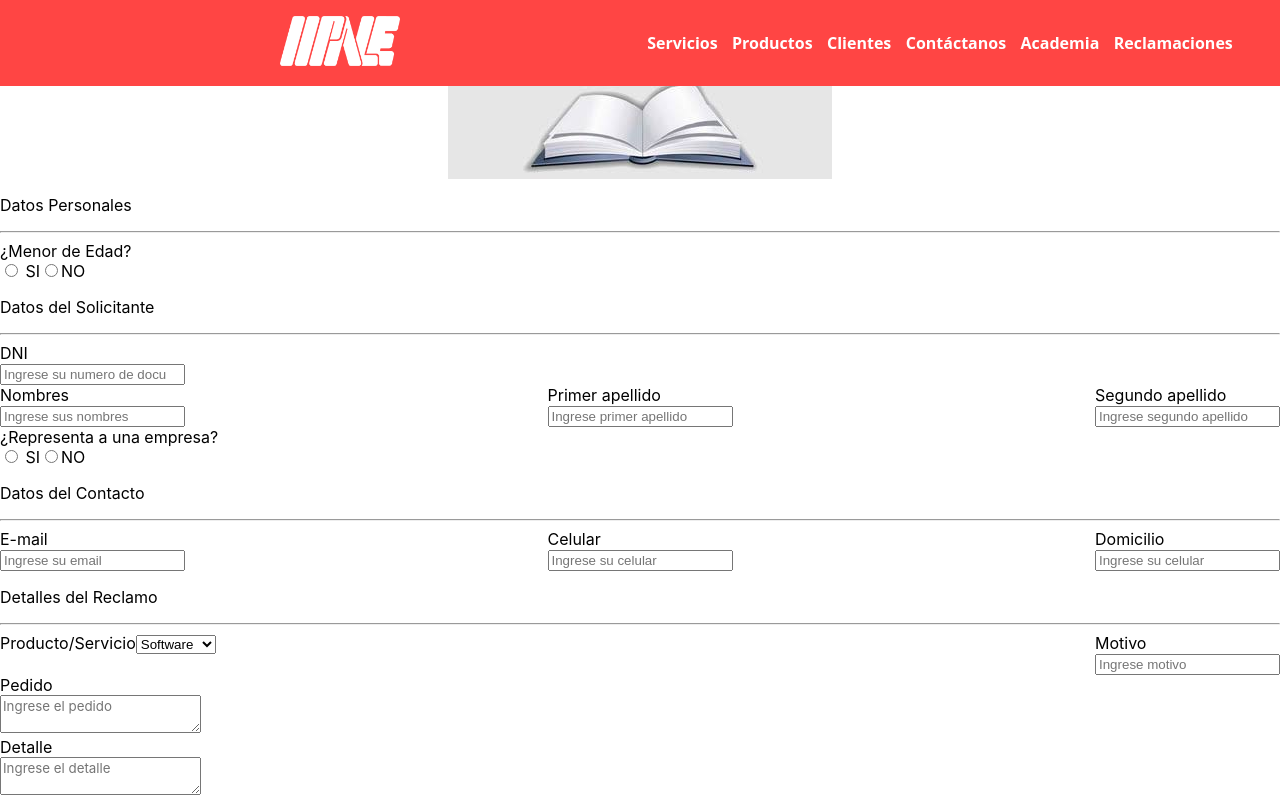
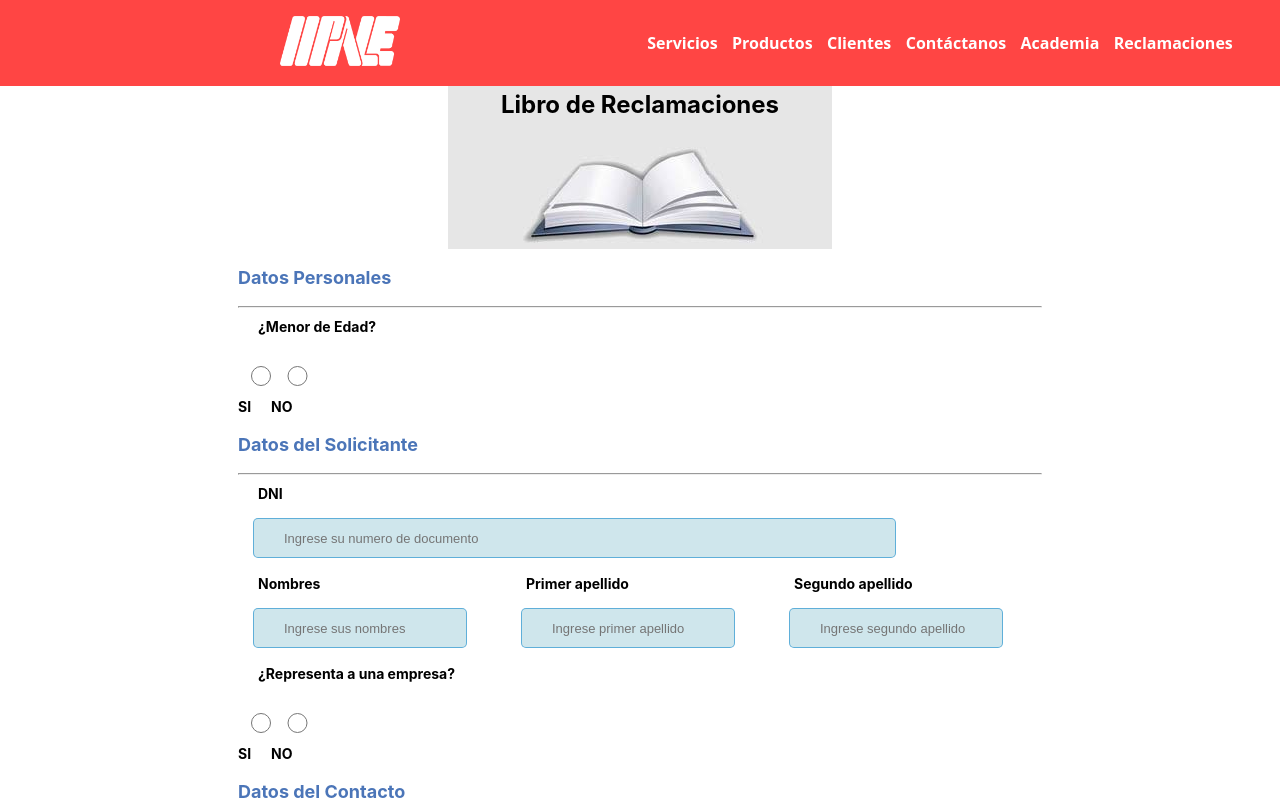
Before and after one commit to paleconsultores/website-palerp, a React (Create React App) app: page /libro-reclamaciones in a window 1280 px wide. Shown: the top 800 px of the page. Built offline with nearby package versions, Linux system fonts and the light colour scheme.

Commit message:
settings de email

```diff
--- a/src/api.js
+++ b/src/api.js
@@ -40,12 +40,24 @@ const api = {
           body: JSON.stringify(datos),
         });
    },
+   traerNroIncidencia(datos){
+    return callApi('/api/AIncidentes/listarUno', {
+      method: 'POST',
+      body: JSON.stringify(datos),
+    });
+   },
    creacionPDF(datos){
-    return callApi('/api/mails/emailCliente', {
+    return callApi('/api/mails/crearPDF', {
         method: 'POST',
         body: JSON.stringify(datos),
       });
     },
+    enviarEmail(datos){
+        return callApi('/api/mails/emailCliente', {
+        method: 'POST',
+        body: JSON.stringify(datos),
+      });
+    }
   }
 };
 
--- a/src/components/App/LibroReclamaciones/FormReclamaciones/LibroReclamaciones.css
+++ b/src/components/App/LibroReclamaciones/FormReclamaciones/LibroReclamaciones.css
@@ -27,8 +27,15 @@
     flex-direction: row wrap;
     justify-content: flex-start;
 }
-.Form_filas input{
-    height:auto;
+.Form_filas input[type="radio" i]{
+    background-color: initial;
+    cursor: default;
+    -webkit-appearance: radio;
+    box-sizing: border-box;
+    padding: initial;
+    border: initial;
+    height: 20px;
+    margin: 10px;
 }
 
 .FormReclamaciones p{
@@ -39,6 +46,8 @@
 .FormReclamaciones label{
     font-weight: bold;
     font-size: 14px;
+    margin: 20px;
+
 }
 .FormReclamaciones input{
     border-radius:8px 8px 8px 8px;
--- a/src/components/App/LibroReclamaciones/FormReclamaciones/LibroReclamaciones.js
+++ b/src/components/App/LibroReclamaciones/FormReclamaciones/LibroReclamaciones.js
@@ -42,6 +42,9 @@ export default class LibroReclamaciones extends React.Component{
             reclamo:{
              resultado:[]
             },
+            Nro_Incidencia:{
+                resultado:[]
+            },
             consulta:{
             message:undefined
             },
@@ -62,13 +65,21 @@ export default class LibroReclamaciones extends React.Component{
 
   async handleSubmit(e){
       e.preventDefault();
-
-
         try{
 
-            var fechaActual=new Date(Date.now());
+            var fechaActual=new Date();
             this.state.form.fecha=fechaActual;
+            console.log(this.state.form.fecha);
             const nombreCompleto=this.state.form.nombre+' '+this.state.form.primerApellido+' '+this.state.form.segundoApellido
+            var tipoIncidencia='';
+
+            if(this.state.form.resProduServi==='servicio'){
+                tipoIncidencia='201';
+            }
+            if(this.state.form.resProduServi==='producto'){
+                tipoIncidencia='301';
+            }
+            console.log(tipoIncidencia);
             const variables={
                 procedure:'USP_SOP_INCIDENCIAS_G',
                 parametros:[
@@ -76,7 +87,7 @@ export default class LibroReclamaciones extends React.Component{
                     {nom_parametro:'Nro_Incidencia',valor_parametro:''},
                     {nom_parametro:'Id_ClienteProveedor',valor_parametro:'105684'},
                     {nom_parametro:'Id_Terminal',valor_parametro:''},
-                    {nom_parametro:'Cod_TipoIncidencia',valor_parametro:''},
+                    {nom_parametro:'Cod_TipoIncidencia',valor_parametro:tipoIncidencia},
                     {nom_parametro:'Cod_Prioridad',valor_parametro:'003'},
                     {nom_parametro:'Cod_Complejidad',valor_parametro:'003'},
                     {nom_parametro:'Nro_Contacto',valor_parametro:this.state.form.celular},
@@ -103,10 +114,22 @@ export default class LibroReclamaciones extends React.Component{
                 email:{resultado:[].concat(this.state.reclamo,reclamo.resultado)}
             });
             if(reclamo.message==="datoGuardado"){
+                const datosReclamo={
+                procedure:'USP_SOP_INCIDENCIAS_TraerNroIncidencia',
+                parametros:[
+                    {nom_parametro:"Nom_Contacto",valor_parametro:nombreCompleto},
+                    {nom_parametro:"Fecha_Inicia",valor_parametro:this.state.form.fecha}
+                    ]
+                }
 
+             const nroIncidencia=await api.libroReclamaciones.traerNroIncidencia(datosReclamo);
+             this.setState({
+                Nro_Incidencia:{resultado:[].concat(this.state.Nro_Incidencia,nroIncidencia.resultado)}
+             });
+             const incidenciaNro=nroIncidencia.resultado["0"].Nro_Incidencia;
                 const datos={
                     fecha:this.state.form.fecha,
-                    numeroReclamaciones:this.state.form.numeroReclamaciones,
+                    numeroReclamaciones:incidenciaNro,
                     nombre:this.state.form.nombre,
                     primerApellido:this.state.form.primerApellidoApellido,
                     segundoApellido:this.state.form.segundoApellido,
@@ -126,17 +149,12 @@ export default class LibroReclamaciones extends React.Component{
                     razonSocial:this.state.form.razonSocial,
                     ruc_rus:this.state.form.ruc_rus
              }
-         const data= await api.libroReclamaciones.creacionPDF(datos);
-         //         if(data.message==="datoGuardado"){
-
-         //             window.location.href = '/';
-
-         // }
-
-           this.setState({
-             consulta:{message:[].concat(this.state.data,data.message)},
-             data:{resultado:[].concat(this.state.data,data.resultado)}
-           });
+            const data= await api.libroReclamaciones.creacionPDF(datos);
+            console.log(data);
+            this.setState({
+            consulta:{message:[].concat(this.state.data,data.message)},
+            data:{resultado:[].concat(this.state.data,data.resultado)}
+            });
             }
             else{
                 console.log("No se pudo enviar el email")
@@ -151,7 +169,7 @@ export default class LibroReclamaciones extends React.Component{
     }
     render(){
     return(
-        <div >
+        <div className="FormReclamaciones">
             <div className="Form_encabezado">
                  <h1>Libro de Reclamaciones</h1>
                  <img src={imagen} alt='libro reclamaciones'/>
@@ -167,10 +185,10 @@ export default class LibroReclamaciones extends React.Component{
                         </div>
                         <div className="Form_filas" id="menorEdad" value={this.state.form.menorEdad} onChange={this.handleChange}>
                         <div>
-                            <label><input type="radio" name="menorEdad" value="SI" /> SI</label>
+                            <label> <input type="radio" name="menorEdad" value="SI"/> SI</label>
                         </div>
                         <div>
-                            <label><input type="radio" name="menorEdad"  value="NO" />NO</label>
+                            <label><input type="radio" name="menorEdad"  value="NO"/>NO</label>
                         </div>
 
                         </div>
@@ -373,10 +391,10 @@ export default class LibroReclamaciones extends React.Component{
                             </div>
                             <div className="Form_filas" id="Tipo" value={this.state.form.respTipo} onChange={this.handleChange}>
                             <div>
-                                <label><input type="radio" name="respTipo" value="Reclamo"/> Reclamo</label>
+                                <label><input type="radio" name="respTipo" value="Reclamo"/>Reclamo</label>
                             </div>
                             <div>
-                                <label><input type="radio" name="respTipo"  value="Queja"/>Queja</label>
+                                <label><input type="radio"  name="respTipo"  value="Queja"/>Queja</label>
                             </div>
 
                             </div>
```
